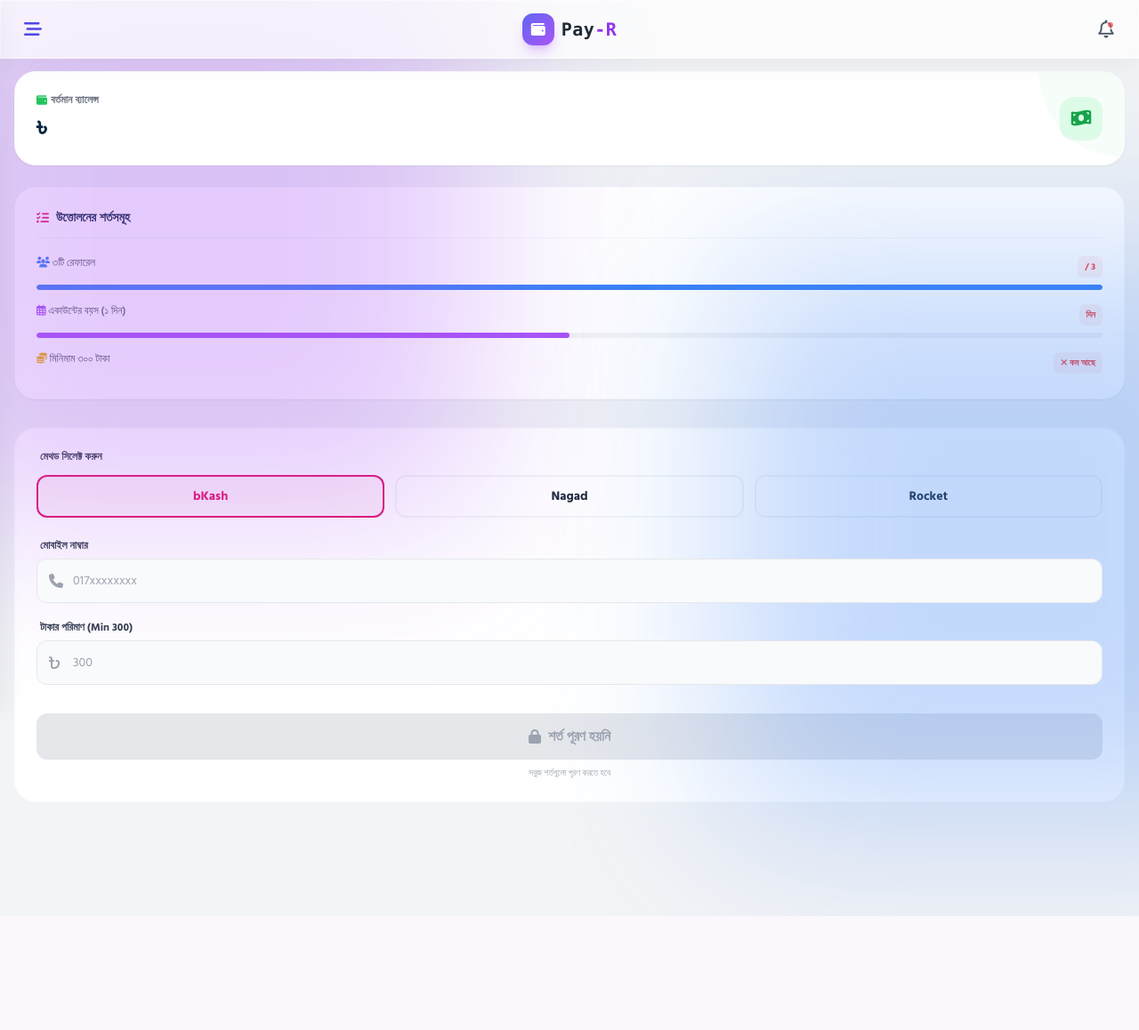
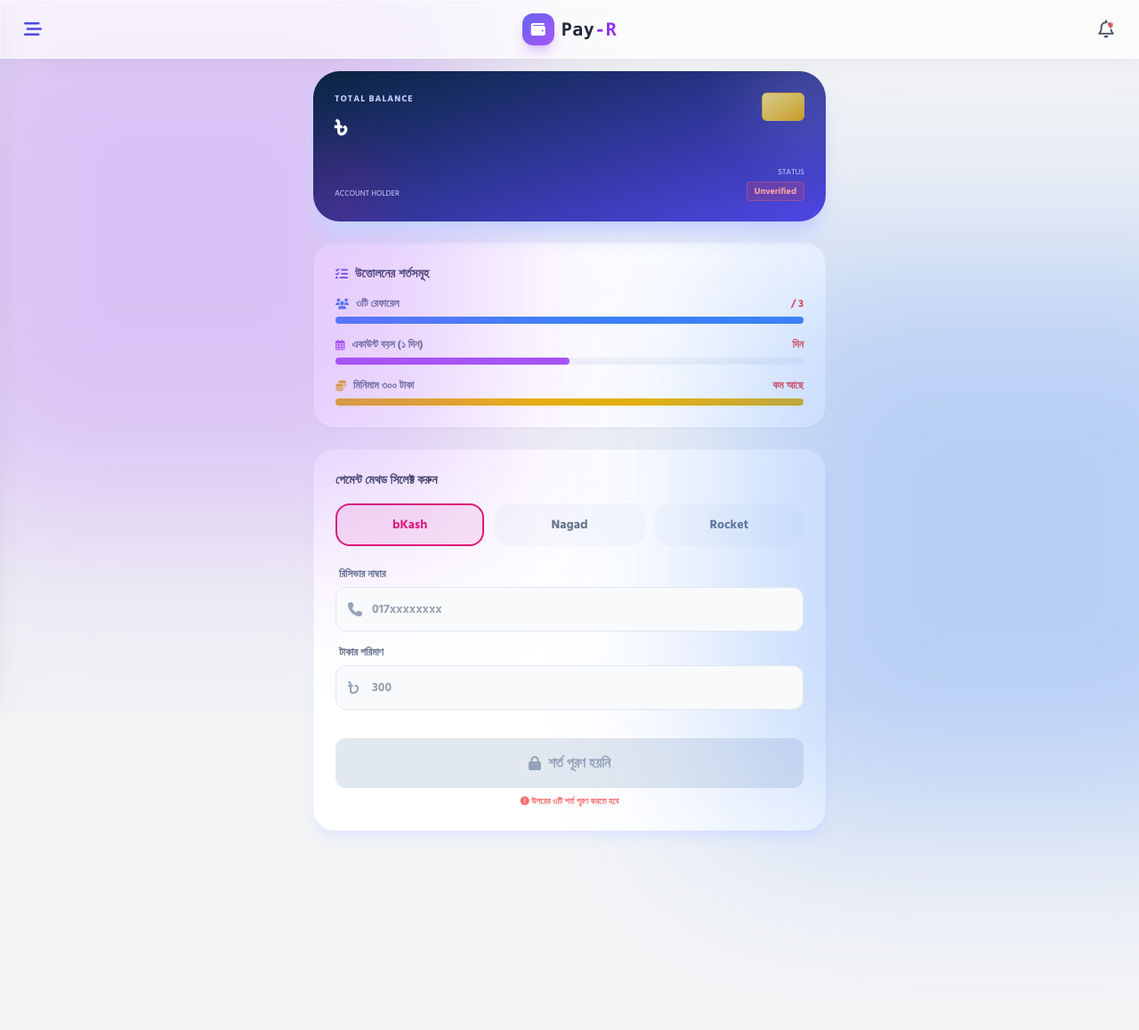
Before and after one commit to siaful2580mm-hub/test, a Flask app: template templates/withdraw.html in a window 1280 px wide. Shown: the whole page at 89% size. Before the commit the page ends 1030 px from the top, so only its background shows below. Run offline with Flask 3, Linux system fonts and the light colour scheme; the template is opened without the code that fills it, so the values that code supplies are empty; parts of the project's set-up code (start-up, migrations or seed data) failed here and were passed over; some libraries are stand-ins or nearby versions.

Commit message:
Update withdraw.html

```diff
--- a/templates/withdraw.html
+++ b/templates/withdraw.html
@@ -1,140 +1,180 @@
 {% extends "layout.html" %}
-
 {% block content %}
 
-<!-- Header & Balance -->
-<div class="bg-white rounded-3xl p-6 shadow-sm mb-6 border border-gray-50 flex items-center justify-between relative overflow-hidden">
-    <div class="absolute right-0 top-0 w-24 h-24 bg-green-50 rounded-bl-full opacity-50"></div>
+<style>
+    .fade-up { animation: fadeUp 0.6s ease-out; }
+    @keyframes fadeUp { from { opacity: 0; transform: translateY(20px); } to { opacity: 1; transform: translateY(0); } }
+
+    /* Payment Method Selection Styles */
+    .method-card { transition: all 0.3s ease; border: 2px solid transparent; }
+    input:checked + .bkash-card { border-color: #E2136E; background-color: #fce7f3; color: #E2136E; }
+    input:checked + .nagad-card { border-color: #F7931A; background-color: #ffedd5; color: #F7931A; }
+    input:checked + .rocket-card { border-color: #8C3494; background-color: #f3e8ff; color: #8C3494; }
+</style>
+
+<div class="max-w-xl mx-auto space-y-6 fade-up pb-24">
+
+    <!-- 1. HEADER & BALANCE CARD -->
+    <div class="relative bg-gradient-to-br from-[#0A2540] to-[#4F46E5] rounded-[30px] p-6 text-white shadow-xl shadow-indigo-200 overflow-hidden">
+        <!-- Decor -->
+        <div class="absolute top-0 right-0 w-32 h-32 bg-white opacity-10 rounded-full blur-2xl -mr-10 -mt-10"></div>
+        <div class="absolute bottom-0 left-0 w-24 h-24 bg-[#E2136E] opacity-20 rounded-full blur-2xl -ml-5 -mb-5"></div>
+
+        <div class="relative z-10">
+            <div class="flex justify-between items-start">
                 <div>
-        <p class="text-xs text-gray-500 font-bold mb-1 flex items-center gap-1">
-            <i class="fa-solid fa-wallet text-green-500"></i> বর্তমান ব্যালেন্স
-        </p>
-        <h2 class="text-3xl font-bold text-[#0A2540] font-mono">৳ {{ user.balance }}</h2>
+                    <p class="text-[10px] text-indigo-200 uppercase tracking-widest font-bold">Total Balance</p>
+                    <h1 class="text-4xl font-bold font-mono mt-1">৳ {{ user.balance }}</h1>
                 </div>
-    <div class="h-12 w-12 bg-green-100 text-green-600 rounded-2xl flex items-center justify-center text-xl shadow-sm z-10">
-        <i class="fa-solid fa-money-bill-wave"></i>
+                <!-- Sim Icon -->
+                <div class="h-8 w-12 bg-gradient-to-br from-yellow-200 to-yellow-500 rounded-md opacity-80 shadow-sm border border-yellow-600/30"></div>
+            </div>
+
+            <div class="mt-6 flex justify-between items-end">
+                <div>
+                    <p class="text-[9px] text-indigo-200 uppercase">Account Holder</p>
+                    <p class="text-sm font-bold tracking-wide">{{ user.email.split('@')[0] | title }}</p>
+                </div>
+                <div class="text-right">
+                    <p class="text-[9px] text-indigo-200 uppercase">Status</p>
+                    {% if user.is_active %}
+                    <span class="bg-green-500/20 border border-green-400/30 text-green-300 px-2 py-0.5 rounded text-[10px] font-bold">Verified</span>
+                    {% else %}
+                    <span class="bg-red-500/20 border border-red-400/30 text-red-300 px-2 py-0.5 rounded text-[10px] font-bold">Unverified</span>
+                    {% endif %}
+                </div>
+            </div>
         </div>
     </div>
 
-<!-- Conditions Status Card (Updated) -->
-<div class="bg-white p-6 rounded-3xl shadow-sm border border-gray-50 mb-8">
-    <h3 class="font-bold text-[#0A2540] mb-5 border-b border-gray-100 pb-3 flex items-center gap-2 text-sm">
-        <i class="fa-solid fa-list-check text-[#E2136E]"></i> উত্তোলনের শর্তসমূহ
+    <!-- 2. CONDITIONS CHECKLIST -->
+    <div class="bg-white p-6 rounded-3xl shadow-sm border border-slate-50">
+        <h3 class="font-bold text-slate-700 text-sm mb-4 flex items-center gap-2">
+            <i class="fa-solid fa-list-check text-[#4F46E5]"></i> উত্তোলনের শর্তসমূহ
         </h3>
 
-    <!-- 1. Referrals Check -->
+        <!-- Referral Check -->
         <div class="mb-4">
-        <div class="flex justify-between text-sm mb-2">
-            <span class="text-gray-600 font-medium text-xs">
+            <div class="flex justify-between text-xs mb-1.5">
+                <span class="text-slate-500 font-bold flex items-center gap-2">
                     <i class="fa-solid fa-users text-blue-500"></i> ৩টি রেফারেল
                 </span>
-            <span class="font-bold text-[10px] px-2 py-0.5 rounded-md {{ 'bg-green-100 text-green-700' if ref_count >= 3 else 'bg-red-50 text-red-500' }}">
+                <span class="font-bold {{ 'text-green-600' if ref_count >= 3 else 'text-red-500' }}">
                     {{ ref_count }} / 3
                 </span>
             </div>
-        <div class="w-full bg-gray-100 rounded-full h-1.5 overflow-hidden">
-            <div class="bg-blue-500 h-1.5 rounded-full transition-all duration-700"
+            <div class="w-full bg-slate-100 rounded-full h-2">
+                <div class="bg-blue-500 h-2 rounded-full transition-all duration-700"
                      style="width: {{ (ref_count / 3) * 100 if ref_count < 3 else 100 }}%"></div>
             </div>
         </div>
 
-    <!-- 2. Account Age Check (New) -->
+        <!-- Account Age Check -->
         <div class="mb-4">
-        <div class="flex justify-between text-sm mb-2">
-            <span class="text-gray-600 font-medium text-xs">
-                <i class="fa-regular fa-calendar-days text-purple-500"></i> একাউন্টের বয়স (১ দিন)
+            <div class="flex justify-between text-xs mb-1.5">
+                <span class="text-slate-500 font-bold flex items-center gap-2">
+                    <i class="fa-regular fa-calendar-days text-purple-500"></i> একাউন্ট বয়স (১ দিন)
                 </span>
-            <span class="font-bold text-[10px] px-2 py-0.5 rounded-md {{ 'bg-green-100 text-green-700' if account_days >= 1 else 'bg-red-50 text-red-500' }}">
+                <span class="font-bold {{ 'text-green-600' if account_days >= 1 else 'text-red-500' }}">
                     {{ account_days }} দিন
                 </span>
             </div>
-        <div class="w-full bg-gray-100 rounded-full h-1.5 overflow-hidden">
-            <div class="bg-purple-500 h-1.5 rounded-full transition-all duration-700"
+            <div class="w-full bg-slate-100 rounded-full h-2">
+                <div class="bg-purple-500 h-2 rounded-full transition-all duration-700"
                      style="width: {{ '100' if account_days >= 1 else '50' }}%"></div>
             </div>
         </div>
 
-    <!-- 3. Min Balance Check -->
+        <!-- Balance Check -->
         <div>
-        <div class="flex justify-between text-sm mb-1">
-            <span class="text-gray-600 font-medium text-xs">
+            <div class="flex justify-between text-xs mb-1.5">
+                <span class="text-slate-500 font-bold flex items-center gap-2">
                     <i class="fa-solid fa-coins text-yellow-500"></i> মিনিমাম ৩০০ টাকা
                 </span>
-            <span class="font-bold text-[10px] px-2 py-0.5 rounded-md {{ 'bg-green-100 text-green-700' if user.balance >= 300 else 'bg-red-50 text-red-500' }}">
-                {% if user.balance >= 300 %}
-                    <i class="fa-solid fa-check"></i> সম্পন্ন
-                {% else %}
-                    <i class="fa-solid fa-xmark"></i> কম আছে
-                {% endif %}
+                <span class="font-bold {{ 'text-green-600' if user.balance >= 300 else 'text-red-500' }}">
+                    {% if user.balance >= 300 %} <i class="fa-solid fa-check"></i> সম্পন্ন {% else %} কম আছে {% endif %}
                 </span>
+            </div>
+            <div class="w-full bg-slate-100 rounded-full h-2">
+                <div class="bg-yellow-500 h-2 rounded-full transition-all duration-700"
+                     style="width: {{ (user.balance / 300) * 100 if user.balance < 300 else 100 }}%"></div>
             </div>
         </div>
     </div>
 
-<!-- Withdraw Form -->
-<form method="POST" action="/withdraw" class="bg-white p-6 rounded-3xl shadow-lg shadow-gray-100 border border-gray-50">
+    <!-- 3. WITHDRAWAL FORM -->
+    <form method="POST" action="/withdraw" class="bg-white p-6 rounded-3xl shadow-lg shadow-indigo-100 border border-slate-50">
 
-    <!-- Payment Method -->
-    <div class="mb-6">
-        <label class="block text-xs font-bold text-gray-700 mb-3 ml-1">মেথড সিলেক্ট করুন</label>
-        <div class="grid grid-cols-3 gap-3">
+        <h3 class="font-bold text-slate-700 text-sm mb-4">পেমেন্ট মেথড সিলেক্ট করুন</h3>
+
+        <div class="grid grid-cols-3 gap-3 mb-6">
+            <!-- bKash -->
             <label class="cursor-pointer group">
                 <input type="radio" name="method" value="bKash" class="peer sr-only" checked>
-                <div class="py-3 border-2 border-gray-100 rounded-xl text-center peer-checked:border-[#E2136E] peer-checked:bg-pink-50 peer-checked:text-[#E2136E] transition">
-                    <div class="font-bold text-sm">bKash</div>
+                <div class="method-card bkash-card py-3 rounded-2xl text-center bg-slate-50 text-slate-500 group-hover:bg-slate-100">
+                    <span class="block text-sm font-bold">bKash</span>
                 </div>
             </label>
+            <!-- Nagad -->
             <label class="cursor-pointer group">
                 <input type="radio" name="method" value="Nagad" class="peer sr-only">
-                <div class="py-3 border-2 border-gray-100 rounded-xl text-center peer-checked:border-[#F7931A] peer-checked:bg-orange-50 peer-checked:text-[#F7931A] transition">
-                    <div class="font-bold text-sm">Nagad</div>
+                <div class="method-card nagad-card py-3 rounded-2xl text-center bg-slate-50 text-slate-500 group-hover:bg-slate-100">
+                    <span class="block text-sm font-bold">Nagad</span>
                 </div>
             </label>
+            <!-- Rocket -->
             <label class="cursor-pointer group">
                 <input type="radio" name="method" value="Rocket" class="peer sr-only">
-                <div class="py-3 border-2 border-gray-100 rounded-xl text-center peer-checked:border-[#8C3494] peer-checked:bg-purple-50 peer-checked:text-[#8C3494] transition">
-                    <div class="font-bold text-sm">Rocket</div>
+                <div class="method-card rocket-card py-3 rounded-2xl text-center bg-slate-50 text-slate-500 group-hover:bg-slate-100">
+                    <span class="block text-sm font-bold">Rocket</span>
                 </div>
             </label>
         </div>
-    </div>
 
+        <div class="space-y-4">
             <!-- Number Input -->
-    <div class="mb-5">
-        <label class="block text-xs font-bold text-gray-700 mb-1.5 ml-1">মোবাইল নাম্বার</label>
+            <div>
+                <label class="block text-xs font-bold text-slate-500 mb-1.5 ml-1">রিসিভার নাম্বার</label>
                 <div class="relative">
-            <div class="absolute inset-y-0 left-0 pl-3.5 flex items-center pointer-events-none">
-                <i class="fa-solid fa-phone text-gray-400"></i>
+                    <div class="absolute inset-y-0 left-0 pl-3.5 flex items-center pointer-events-none text-slate-400">
+                        <i class="fa-solid fa-phone"></i>
                     </div>
                     <input type="number" name="number" required placeholder="017xxxxxxxx"
-                   class="w-full pl-10 p-3.5 border border-gray-200 rounded-xl focus:outline-none focus:border-[#E2136E] focus:ring-1 focus:ring-[#E2136E] bg-gray-50 focus:bg-white text-sm">
+                           class="w-full pl-10 p-3.5 border border-slate-200 rounded-xl focus:outline-none focus:border-[#4F46E5] focus:ring-1 focus:ring-[#4F46E5] bg-slate-50 focus:bg-white transition text-sm font-bold text-slate-700">
                 </div>
             </div>
 
             <!-- Amount Input -->
-    <div class="mb-8">
-        <label class="block text-xs font-bold text-gray-700 mb-1.5 ml-1">টাকার পরিমাণ (Min 300)</label>
+            <div>
+                <label class="block text-xs font-bold text-slate-500 mb-1.5 ml-1">টাকার পরিমাণ</label>
                 <div class="relative">
-            <div class="absolute inset-y-0 left-0 pl-3.5 flex items-center pointer-events-none">
-                <i class="fa-solid fa-bangladeshi-taka-sign text-gray-400"></i>
+                    <div class="absolute inset-y-0 left-0 pl-3.5 flex items-center pointer-events-none text-slate-400">
+                        <i class="fa-solid fa-bangladeshi-taka-sign"></i>
                     </div>
                     <input type="number" name="amount" min="300" required placeholder="300"
-                   class="w-full pl-10 p-3.5 border border-gray-200 rounded-xl focus:outline-none focus:border-[#E2136E] focus:ring-1 focus:ring-[#E2136E] bg-gray-50 focus:bg-white text-sm">
+                           class="w-full pl-10 p-3.5 border border-slate-200 rounded-xl focus:outline-none focus:border-[#4F46E5] focus:ring-1 focus:ring-[#4F46E5] bg-slate-50 focus:bg-white transition text-sm font-bold text-slate-700">
+                </div>
             </div>
         </div>
 
         <!-- Submit Button Logic -->
+        <div class="mt-8">
             {% if ref_count >= 3 and user.balance >= 300 and account_days >= 1 %}
-        <button type="submit" class="w-full bg-[#E2136E] text-white py-3.5 rounded-xl font-bold shadow-lg shadow-pink-200 hover:bg-[#c2105e] active:scale-95 transition flex items-center justify-center gap-2">
-            <span>উত্তোলন করুন</span>
+                <button type="submit" class="w-full bg-[#4F46E5] text-white py-4 rounded-xl font-bold shadow-lg shadow-indigo-200 hover:bg-indigo-700 active:scale-95 transition flex items-center justify-center gap-2">
+                    <span>রিকোয়েস্ট সাবমিট করুন</span>
                     <i class="fa-solid fa-paper-plane"></i>
                 </button>
             {% else %}
-        <button type="button" disabled class="w-full bg-gray-200 text-gray-400 py-3.5 rounded-xl font-bold cursor-not-allowed flex items-center justify-center gap-2">
+                <button type="button" disabled class="w-full bg-slate-200 text-slate-400 py-4 rounded-xl font-bold cursor-not-allowed flex items-center justify-center gap-2">
                     <i class="fa-solid fa-lock"></i> শর্ত পূরণ হয়নি
                 </button>
-        <p class="text-center text-[10px] text-gray-400 mt-2">সবুজ শর্তগুলো পূরণ করতে হবে</p>
+                <p class="text-center text-[10px] text-red-400 mt-2 font-bold">
+                    <i class="fa-solid fa-circle-exclamation"></i> উপরের ৩টি শর্ত পূরণ করতে হবে
+                </p>
             {% endif %}
+        </div>
 
     </form>
+
+</div>
 {% endblock %}
```
Lines whose indentation alone changed are shown as unchanged.
